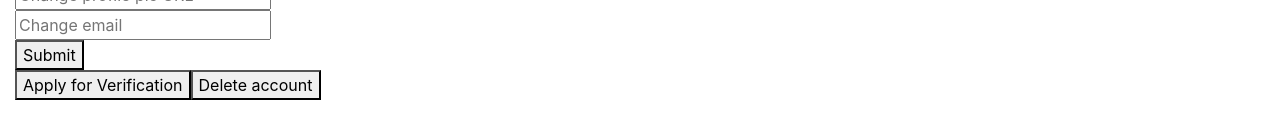
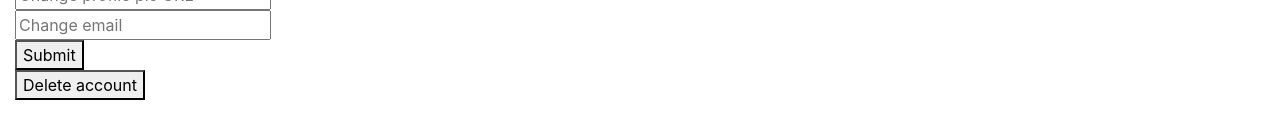
Before and after one commit to TFLORES318/FinalProject, an Angular app in the folder ngStockOverflow/: page /settings in a window 1280 px wide. Shown: the part 420-558 px from the top of the page. Built offline with nearby package versions, Linux system fonts and the light colour scheme; no server answers.

Commit message:
users can apply for verification

```diff
--- a/ngStockOverflow/src/app/components/account-settings/account-settings.component.html
+++ b/ngStockOverflow/src/app/components/account-settings/account-settings.component.html
@@ -59,6 +59,6 @@
     </table>
     </form>
   </div> -->
-  <button (click)="applyForVerification()">Apply for Verification</button>
+  <button *ngIf="userUpdate.role == 'STANDARD'" (click)="applyForVerification(userUpdate)">Apply for Verification</button>
   <button (click)="disableUser(userUpdate)">Delete account</button>
 </div>
--- a/ngStockOverflow/src/app/components/account-settings/account-settings.component.ts
+++ b/ngStockOverflow/src/app/components/account-settings/account-settings.component.ts
@@ -48,11 +48,17 @@ export class AccountSettingsComponent implements OnInit, AfterViewInit {
         console.error('user update failure');
 
       }
+      )
+    }
+
+    applyForVerification(user:User){
+      user.role = 'APPLICANT';
+      this.userServ.updateUser(user).subscribe(
+        data => {
+          console.log('succesfully set role to applicant');
+          window.alert('Thank you for your application! Your community standing will be evaluated by our admin. We will get back to you shortly.');
+      }
     )
-  }
-
-  applyForVerification(){
-
   }
 
   disableUser(user: User){
```
